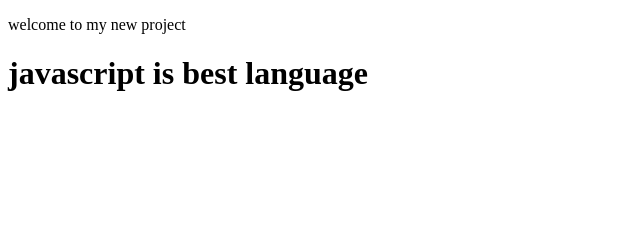
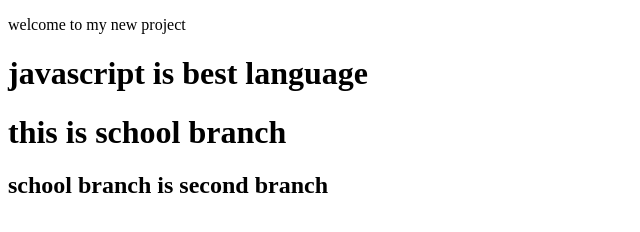
Before and after one commit to mustafaiappdeveloper/lims, a plain HTML site: page index.html in a window 1280 px wide. Shown: the whole page, without its empty margins (0-640 px from the left). Drawn offline with Linux system fonts and the light colour scheme.

Commit message:
school b changing

```diff
--- a/index.html
+++ b/index.html
@@ -10,6 +10,8 @@
 <body>
     <p>welcome to my new project </p>
     <h1>javascript is best language</h1>
+    <h1>this is school branch</h1>
+    <h2>school branch is second branch</h2>
     <script>
         function userName() {
             console.log("awais")
```
